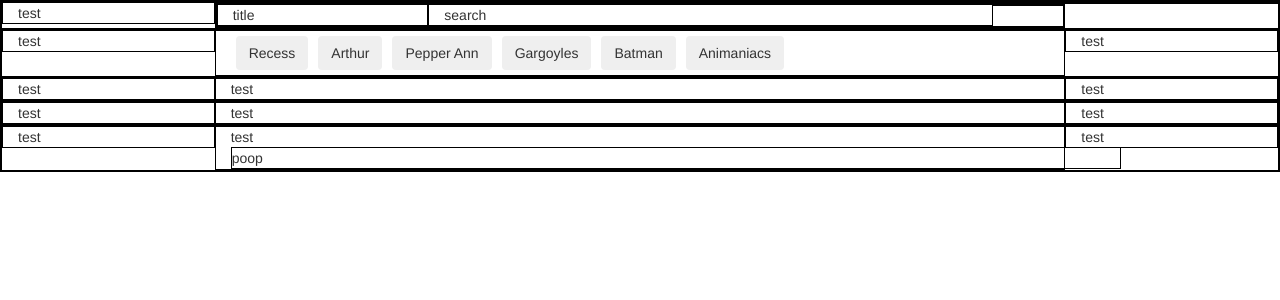
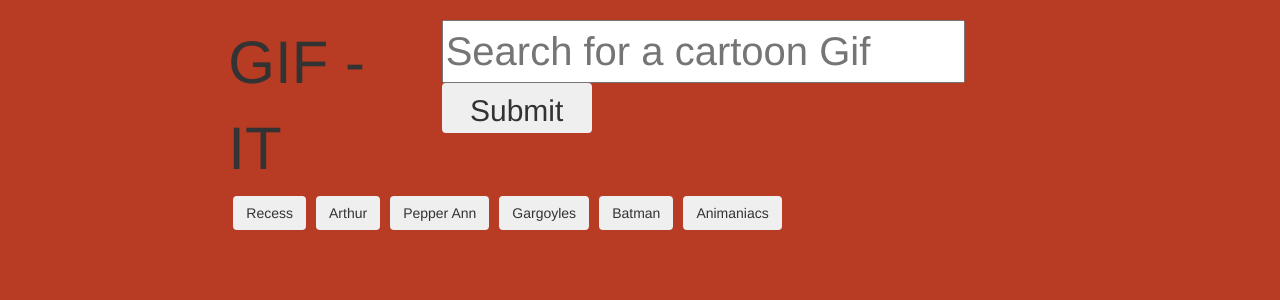
Before and after one commit to killianmh/giftastic, a plain HTML site: page index.html in a window 1280 px wide. Drawn offline with nearby package versions, Linux system fonts and the light colour scheme.

Commit message:
final code

```diff
--- a/assets/css/style.css
+++ b/assets/css/style.css
@@ -1,16 +1,59 @@
-div{
+/*div{
 border: solid 1px black;
+}*/
+
+body{
+	background-color: #B83B23;
+	background-size: auto;
+	background-position: center;
+}
+
+.headingRow{
+	margin-top: 20px;
+}
+
+.title{
+	font-size: 60px;
+}
+
+input[type="text"] {
+    font-size:40px;
+}
+
+.submitBtn {
+	width: 150px;
+	height: 50px;
+	font-size: 30px;
 }
 
 .itemBtn{
 	margin: 5px;
 }
 
+.userButtons{
+	height: 60px;
+}
+
 .currentItemGifs{
-	margin: 0 auto;
-	width: 890px;
+	/*margin: 0 auto;*/
+	width: 100%;
 }
 
 .stillGif{
-	margin-left: 10px;
+	margin: 0px;
+	/*margin-left: 10px;*/
 }
+
+.caption{
+	width: 200px;
+}
+
+.thumbnail{
+	margin-bottom: 10px;
+	margin-left: 21px;
+	float: left;
+}
+
+.displayGifRow2 .thumbnail:first-child {
+	margin-left: 252px;
+}
--- a/assets/javascript/app.js
+++ b/assets/javascript/app.js
@@ -15,36 +15,91 @@
 
 			gifs.populateGifArray(response);
 
-		// console.log(response.data[0].id);
-
 	})
 	},
 
 	populateGifArray: function(responseArray){
 		for(i = 0; i < 10; i++){
 			this.gifArray.push(responseArray.data[i]);
-
 		};
 		console.log(this.gifArray);
 		gifs.displayStaticGifs(responseArray);
 	},
 
 	displayStaticGifs: function(responseArray){
+		var displayGifRow0 = $("<div class = 'row displayGifRow0'>");
+		var displayGifRow1 = $("<div class = 'row displayGifRow1'>");
+		var displayGifRow2 = $("<div class = 'row displayGifRow2'>");
+
+		$(".currentItemGifs").append(displayGifRow0);
+		$(".currentItemGifs").append(displayGifRow1);
+		$(".currentItemGifs").append(displayGifRow2);
+
 		for(i = 0; i<10; i++){
-			// var url = responseArray.data[i].images.fixed_width_still.url;
 			var url = this.gifArray[i].images.fixed_width_still.url;
+			var thumbNail = $("<div class = 'thumbnail'>");
 			var img = $("<img class = 'stillGif'>");
+			var caption = $("<div class = 'caption'>");
 			img.attr("src",url);
 			img.attr("data-name",i);
 			img.attr("data-anim",false);
-			$(".currentItemGifs").append(img);
+			caption.text(this.gifArray[i].rating);
+			$(thumbNail).append(img);
+			$(thumbNail).append(caption);
+
+			if(i<4){
+				$(displayGifRow0).append(thumbNail);
+			}
+
+			if(i<8&&i>3){
+				$(displayGifRow1).append(thumbNail);
+			}
+
+			if(i<10&&i>7){
+				$(displayGifRow2).append(thumbNail);
+			}
 		};
-		this.startStopGif();
-
 	},
 
-	startStopGif: function(){
-		$("img").on("click", function(){
+	refresh: function(){
+		$(".autoLoadButtons").empty();
+		for(i = 0; i<gifs.topics.length; i++){
+			var btn = $("<button class = 'btn itemBtn'>");
+			btn.attr("data-name",gifs.topics[i]);
+			btn.text(gifs.topics[i]);
+			$(".autoLoadButtons").append(btn);
+		};
+	},
+
+	submitClick: function(){
+		$(".submitBtn").on("click", function(){
+			event.preventDefault();
+			var newGif = $(".searchText").val().trim();
+			var btn = $("<button class = 'btn itemBtn'>");
+			btn.attr("data-name",newGif);
+			btn.text(newGif);
+			$(".userChoiceButtons").append(btn);
+	})
+	}
+
+};
+
+
+
+window.onload = function(){
+	gifs.refresh();
+	gifs.submitClick();
+
+	$(document).on("click", ".itemBtn",function(){
+			gifs.gifArray.length = 0;
+			console.log("poop");
+			$(".currentItemGifs").empty();
+			var item = $(this).attr("data-name");
+			console.log("this is the " + item);
+			gifs.searchGifs(item);
+		})
+
+	$(document).on("click","img",function(){
 			if($(this).attr("data-anim") === "false"){
 				$(this).attr("data-anim",true);
 				var index = $(this).attr("data-name");
@@ -58,37 +113,4 @@
 				$(this).attr("src", animURL);
 			}
 		})
-	},
-
-
-	itemClk: function(){
-		$(".itemBtn").on("click",function(){
-			gifs.gifArray.length = 0;
-			console.log("poop");
-			$(".currentItemGifs").empty();
-			var item = $(this).attr("data-name");
-			console.log(item);
-			gifs.searchGifs(item);
-	})
-	}
-
 };
-
-
-
-window.onload = function(){
-	$(".autoLoadButtons").empty();
-	for(i = 0; i<gifs.topics.length; i++){
-		var btn = $("<button class = 'btn itemBtn'>");
-		btn.attr("data-name",gifs.topics[i]);
-		btn.text(gifs.topics[i]);
-		$(".autoLoadButtons").append(btn);
-	};
-
-	// gifs.searchGifs("robot");
-
-	gifs.itemClk();
-
-
-	// console.log($(this).data-name);
-};
--- a/index.html
+++ b/index.html
@@ -7,9 +7,10 @@
 	<meta name="viewport" content="width=device-width, initial-scale=1.0">
 
 	<link rel="stylesheet" type="text/css" href="assets/css/reset.css">
+	<script type="text/javascript" src="https://cdnjs.cloudflare.com/ajax/libs/jquery/3.2.1/jquery.min.js"></script>
 	<link href="https://maxcdn.bootstrapcdn.com/bootstrap/3.3.7/css/bootstrap.min.css" rel="stylesheet" int egrity="sha384-BVYiiSIFeK1dGmJRAkycuHAHRg32OmUcww7on3RYdg4Va+PmSTsz/K68vbdEjh4u" crossorigin="anonymous">
 	<link rel="stylesheet" type="text/css" href="assets/css/style.css">
-	<script type="text/javascript" src="https://cdnjs.cloudflare.com/ajax/libs/jquery/3.2.1/jquery.min.js"></script>
+
 
 	<script type="text/javascript" src="assets/javascript/app.js"></script>
 
@@ -17,21 +18,23 @@
 <body>
 
 <div class="container-fluid">
-	<div class="row">
+	<div class="row headingRow">
 		<div class="col-md-2">
-			test
 		</div>
 		<div class="col-md-8 heading">
 			<div class="row">
 				<div class="col-md-3 title">
-					title
+					GIF - IT
 				</div>
-				<div class="col-md-8 search">
-					search
+				<div class="col-md-9 search">
+					<form>
+						<input type="text" name="Search for a Gif" class = "searchText" placeholder="Search for a cartoon Gif">
+						<button class="submitBtn btn">Submit</button>
+					</form>
 				</div>
-				<div class="col-md-1">
+				<!-- <div class="col-md-1">
 
-				</div>
+				</div> -->
 			</div>
 		</div>
 		<div class="col-md-2">
@@ -40,55 +43,55 @@
 	</div>
 	<div class="row">
 		<div class="col-md-2">
-			test
+
 		</div>
 		<div class="col-md-8 content autoLoadButtons">
-			test
+
 		</div>
 		<div class="col-md-2">
-			test
+
+		</div>
+	</div>
+	<div class="row userButtons">
+		<div class="col-md-2">
+
+		</div>
+		<div class="col-md-8 content userChoiceButtons">
+
+		</div>
+		<div class="col-md-2">
+
 		</div>
 	</div>
 	<div class="row">
 		<div class="col-md-2">
-			test
+
 		</div>
-		<div class="col-md-8 content userChoiceButtons">
-			test
+		<div class="col-md-8 content currentItemTitle">
+
 		</div>
 		<div class="col-md-2">
-			test
+
 		</div>
 	</div>
-	<div class="row">
+	<div class="row  displayGifs">
 		<div class="col-md-2">
-			test
-		</div>
-		<div class="col-md-8 content currentItemTitle">
-			test
-		</div>
-		<div class="col-md-2">
-			test
-		</div>
-	</div>
-	<div class="row">
-		<div class="col-md-2">
-			test
+
 		</div>
 		<div class="col-md-8 content">
-			test
 			<!-- <div class="col-md-1">
 
 			</div> -->
-			<div class="currentItemGifs">
-				poop
+			<div class=" col-md-8 currentItemGifs">
+
+
 			</div>
 			<!-- <div class="col-md-1">
 
 			</div> -->
 		</div>
 		<div class="col-md-2">
-			test
+
 		</div>
 	</div>
 
```
Also changed, not shown: assets/images/background.svg (added).
